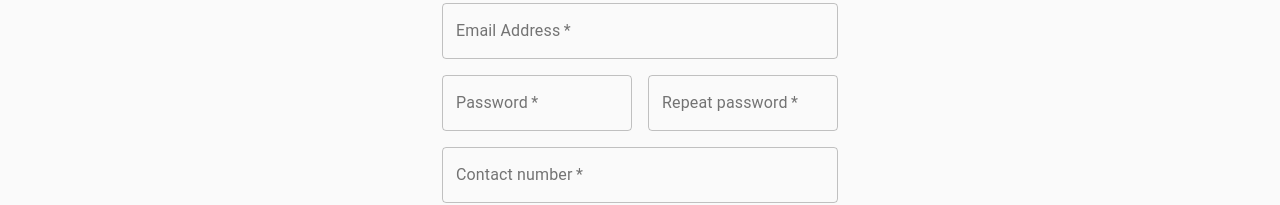
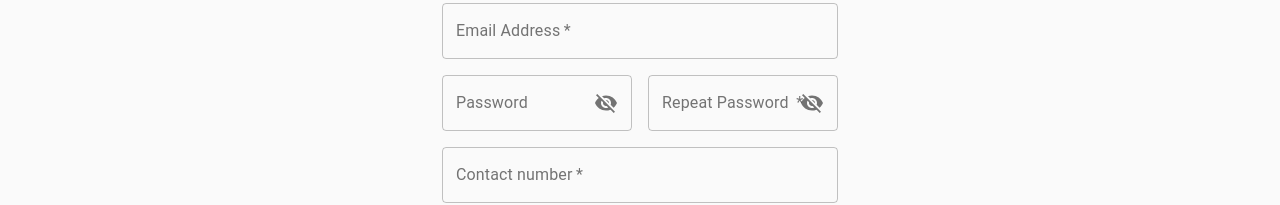
Before and after one commit to vor-obey/CRM-for-Small-Business, a React (Create React App) app: page /signup in a window 1280 px wide. Shown: the part 309-514 px from the top of the page. Built offline with nearby package versions, Linux system fonts and the light colour scheme.

Commit message:
Signip page => password visibility

```diff
--- a/package.json
+++ b/package.json
@@ -8,13 +8,14 @@
     "@material-ui/styles": "^4.7.1",
     "axios": "^0.19.0",
     "history": "^4.10.1",
+    "json-server": "^0.15.1",
     "node-sass": "^4.13.0",
     "react": "^16.12.0",
     "react-dom": "^16.12.0",
     "react-number-format": "^4.3.1",
     "react-redux": "^7.1.3",
     "react-router-dom": "^5.1.2",
-    "react-scripts": "3.2.0",
+    "react-scripts": "^3.3.0",
     "redux": "^4.0.4",
     "redux-thunk": "^2.3.0",
     "styled-components": "^4.4.1",
--- a/src/view/pages/Signup/Signup.jsx
+++ b/src/view/pages/Signup/Signup.jsx
@@ -1,4 +1,4 @@
-import React, {Component} from 'react';
+import React, { useState } from 'react';
 
 import {
     Avatar,
@@ -9,16 +9,40 @@ import {
     Grid,
     Typography,
     Container,
+    IconButton,
+    InputAdornment,
+    OutlinedInput,
+    FormControl,
+    InputLabel,
     withStyles } from '@material-ui/core';
 import LockOutlinedIcon from '@material-ui/icons/LockOutlined';
-import {signupStyle} from "./Signup.style";
+import Visibility from '@material-ui/icons/Visibility';
+import VisibilityOff from '@material-ui/icons/VisibilityOff';
+import { signupStyle } from "./Signup.style";
 import NumberFormat from 'react-number-format';
 
 
-class Signup extends Component{
+const Signup = (props) => {
+        const { classes } = props;
 
-    render() {
-        const { classes } = this.props;
+        const [values, setValues] = useState({
+            password: '',
+            passwordValid: '',
+            showPassword: false,
+        });
+
+        const handleChange = prop => event => {
+            setValues({ ...values, [prop]: event.target.value });
+        };
+
+        const handleClickShowPassword = () => {
+            setValues({ ...values, showPassword: !values.showPassword });
+        };
+
+        const handleMouseDownPassword = (e) => {
+            e.preventDefault();
+        };
+
 
         return (
             <Container component="main" maxWidth="xs">
@@ -30,7 +54,7 @@ class Signup extends Component{
                     <Typography component="h1" variant="h5">
                         Sign up
                     </Typography>
-                    <form className={classes.form} noValidate>
+                    <form className={classes.form} onSubmit={handleMouseDownPassword}>
                         <Grid container spacing={2}>
                             <Grid item xs={12} sm={6}>
                                 <TextField
@@ -49,7 +73,6 @@ class Signup extends Component{
                                     fullWidth
                                     label="Last Name"
                                     name="lastName"
-                                    autoComplete="lname"
                                 />
                             </Grid>
                             <Grid item xs={12}>
@@ -59,30 +82,66 @@ class Signup extends Component{
                                     fullWidth
                                     label="Email Address"
                                     name="email"
-                                    autoComplete="email"
                                 />
                             </Grid>
                             <Grid item xs={6}>
-                                <TextField
-                                    variant="outlined"
+                                <FormControl variant="outlined">
+                                    <InputLabel htmlFor="outlined-adornment-password">Password</InputLabel>
+                                    <OutlinedInput
                                         required
                                         fullWidth
                                         name="password"
                                         label="Password"
-                                    type="password"
-                                    autoComplete="current-password"
+                                        type={values.showPassword ? 'text' : 'password'}
+                                        value={values.password}
+                                        onChange={handleChange('password')}
+                                        endAdornment={
+                                            <InputAdornment position="end">
+                                                <IconButton
+                                                    aria-label="toggle password visibility"
+                                                    onClick={handleClickShowPassword}
+                                                    onMouseDown={handleMouseDownPassword}
+                                                    size='small'
+                                                    edge='end'
+                                                >
+                                                    {values.showPassword ? <Visibility /> : <VisibilityOff />}
+                                                </IconButton>
+                                            </InputAdornment>
+                                        }
+                                        labelWidth={70}
                                     />
+                                </FormControl>
                             </Grid>
                             <Grid item xs={6}>
-                                <TextField
-                                    variant="outlined"
+                                <FormControl variant="outlined" required>
+                                    <InputLabel htmlFor="outlined-adornment-password" >Repeat Password </InputLabel>
+                                    <OutlinedInput
                                         required
+
+                                        placeholder='Repeat Password *'
                                         fullWidth
                                         name="password"
-                                    label="Repeat password"
-                                    type="password"
-                                    autoComplete="repeat-current-password"
+                                        label="Password"
+                                        type={values.showPassword ? 'text' : 'password'}
+                                        value={values.passwordValid}
+                                        onChange={handleChange('passwordValid')}
+                                        labelWidth={145}
+                                        endAdornment={
+                                            <InputAdornment position="end" >
+                                                <IconButton
+                                                    aria-label="toggle password visibility"
+                                                    onClick={handleClickShowPassword}
+                                                    onMouseDown={handleMouseDownPassword}
+                                                    size='small'
+                                                    edge='end'
+                                                >
+                                                    {values.showPassword ? <Visibility fontSize='small' /> : <VisibilityOff />}
+                                                </IconButton>
+                                            </InputAdornment>
+                                        }
+
                                     />
+                                </FormControl>
                             </Grid>
                             <Grid item xs={12}>
                                 <NumberFormat
@@ -120,6 +179,5 @@ class Signup extends Component{
             </Container>
         );
 }
-}
 
 export default withStyles(signupStyle)(Signup);
--- a/src/view/pages/Signup/Signup.style.js
+++ b/src/view/pages/Signup/Signup.style.js
@@ -4,6 +4,7 @@ export const signupStyle = (theme => ({
         display: 'flex',
         flexDirection: 'column',
         alignItems: 'center',
+        width: '100%',
     },
     avatar: {
         margin: theme.spacing(1),
```
Also changed, not shown: 2 other files (tests, documents, lock files or other folders). Lines whose indentation alone changed are shown as unchanged.
